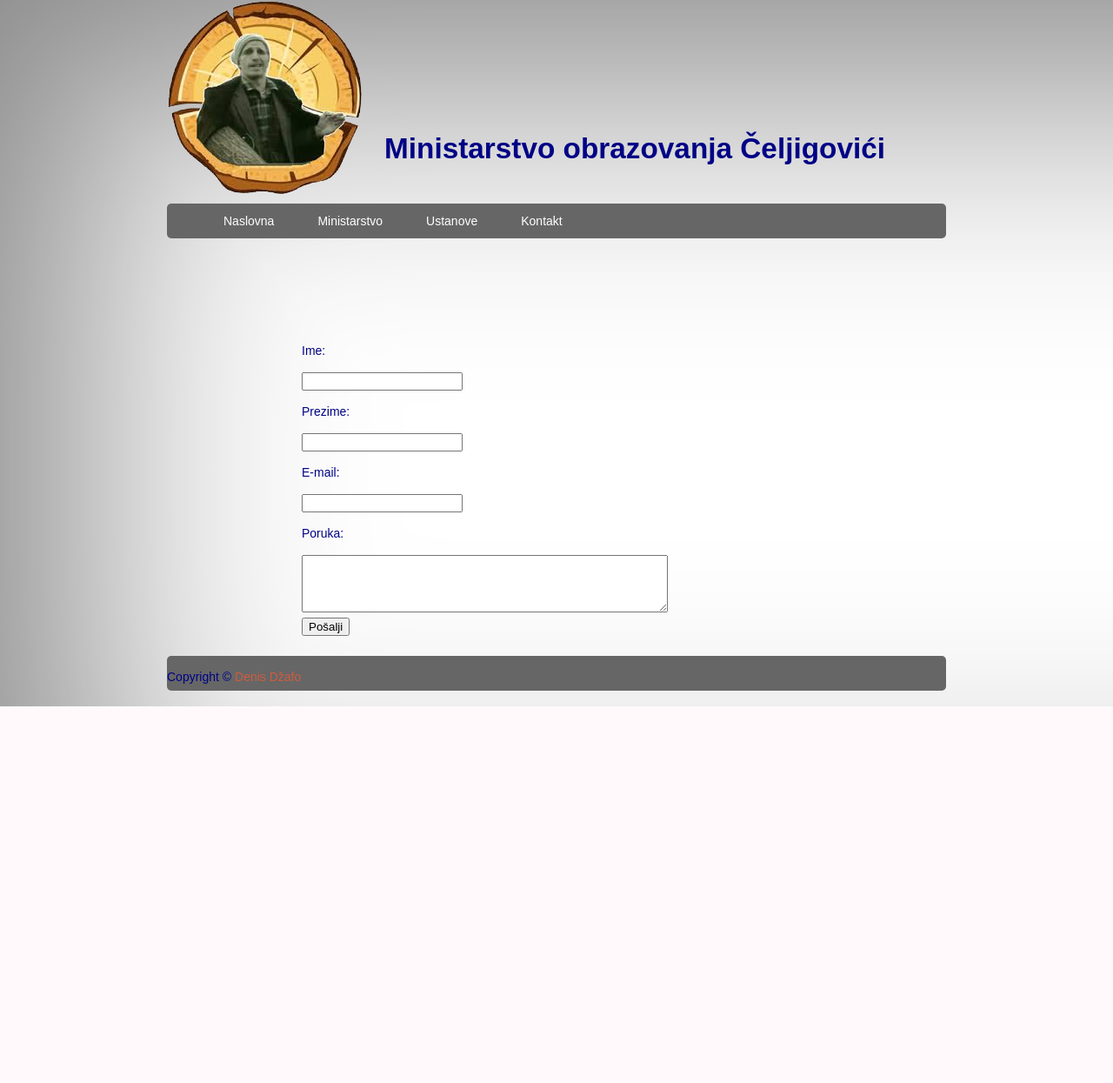
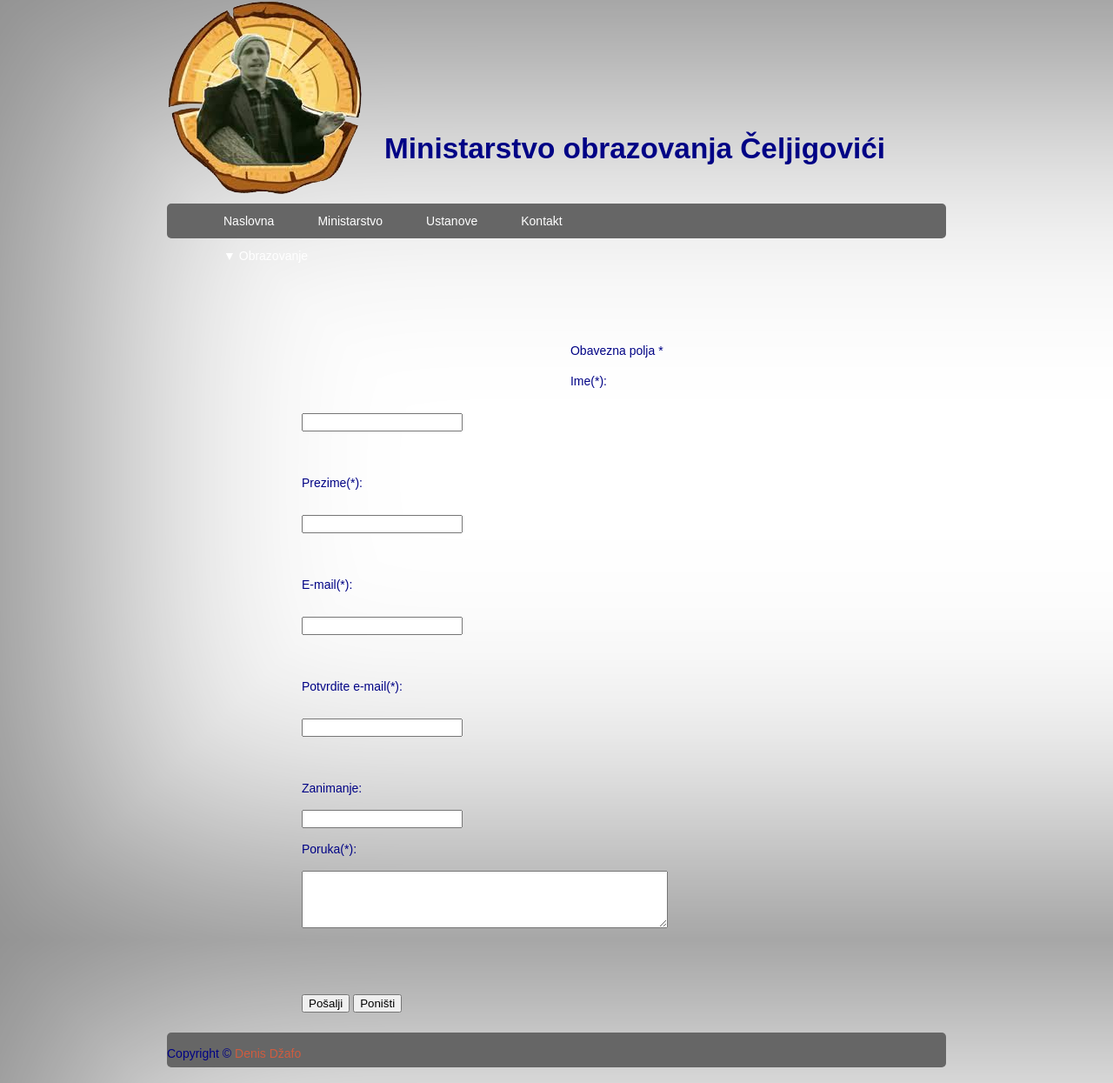
Before and after one commit to WebTehnologijeETF/ministarstvo_obrazovanja, a PHP site: page /kontakt.html in a window 1280 px wide; the page is wider, and only the part inside the window is pictured. Shown: that part at 87% size. Before the commit the page ends 812 px from the top of that part, so only its background shows below. Run offline with PHP 8.4, Linux system fonts and the light colour scheme.

Commit message:
Druga spirala

```diff
--- /dev/null
+++ b/javaScript/skripta.js
@@ -0,0 +1,79 @@
+function prikaziSakrij()
+{
+	var a=document.getElementById("obrazovanjeMeni");
+	var r=document.getElementById("Obrazovanje");
+
+	if(a.classList.contains("hidden"))
+	{
+		a.style.visibility="visible";
+		a.className="";
+		r.innerHTML="▲ Obrazovanje";
+	}
+	else{
+		a.className="hidden";
+	r.innerHTML="▼ Obrazovanje";
+	a.style.visibility="hidden";
+	}
+}
+
+function validacijaKontakt(){
+	var ime = document.getElementById('ime');
+    var prezime = document.getElementById('prezime');
+    if (ime.value == null || ime.value == "") {
+
+        document.getElementById('imeUpozorenje').style.visibility = 'visible';
+        document.getElementById('imeTekst').style.visibility = 'visible';
+        return false;
+
+    } else {
+        document.getElementById('imeUpozorenje').style.visibility = 'hidden';
+        document.getElementById('imeTekst').style.visibility = 'hidden';
+
+    }
+
+
+    if (prezime.value == null || prezime.value == "") {
+        document.getElementById('prezimeUpozorenje').style.visibility = 'visible';
+        document.getElementById('prezimeTekst').style.visibility = 'visible';
+        return false;
+    }
+    else {
+        document.getElementById('prezimeUpozorenje').style.visibility = 'hidden';
+        document.getElementById('prezimeTekst').style.visibility = 'hidden';
+    }
+
+    var email = document.getElementById('email');
+    var emailvalidacija = /[A-Z0-9._%+-]+@[A-Z0-9.-]+\.[A-Z]/i;
+    if (!emailvalidacija.test(email.value) || email.value == "") {
+        document.getElementById('emailUpozorenje').style.visibility = 'visible';
+        document.getElementById('emailTekst').style.visibility = 'visible';
+        return false;
+    }
+    else {
+        document.getElementById('emailUpozorenje').style.visibility = 'hidden';
+        document.getElementById('emailTekst').style.visibility = 'hidden';
+    }
+
+    var email2 = document.getElementById('email2');
+    if (email2.value != email.value) {
+        document.getElementById('email2Upozorenje').style.visibility = 'visible';
+        document.getElementById('email2Tekst').style.visibility = 'visible';
+        return false;
+    }
+    else {
+        document.getElementById('email2Upozorenje').style.visibility = 'hidden';
+        document.getElementById('email2Tekst').style.visibility = 'hidden';
+    }
+
+    var poruka = document.getElementById('poruka');
+    if (poruka.value == "") {
+        document.getElementById('porukaUpozorenje').style.visibility = 'visible';
+        document.getElementById('porukaTekst').style.visibility = 'visible';
+        return false;
+    }
+    else {
+        document.getElementById('porukaUpozorenje').style.visibility = 'hidden';
+        document.getElementById('porukaTekst').style.visibility = 'hidden';
+    }
+
+}
--- a/kontakt.html
+++ b/kontakt.html
@@ -16,26 +16,62 @@
             <li><a href="ministarstvo.html">Ministarstvo</a></li>
             <li><a href="ustanove.html">Ustanove</a></li>
             <li><a href="kontakt.html">Kontakt</a></li>
+            <li>
+					<a href="#" id="Obrazovanje" onclick="prikaziSakrij()"  >▼ Obrazovanje</a>
+					<div id="obrazovanjeMeni" class="hidden" >
+							<a href="#">Stipendije</a>
+							<a href="#">Takmičenja</a>
+							<a href="#">Stručno usavršavanje</a>
+					</div>
+            </li>
             </ul>
          </nav>
      </header>
     <div class="kontaktforma">
+        <p>Obavezna polja *</p>
+                     <div id="forma">
+			<form onsubmit="validacijaKontakt(); return false;">
 
-                        <p>Ime:</p>
+			<p>Ime(*):</p>
                         <input type="text" id="ime" name="ime" class="input1" />
-                        <p>Prezime:</p>
-                        <input type="text" name="prezime" class="input1" />
-                        <p>E-mail:</p>
-                        <input type="text" name="email" class="input1" />
+                        <img src="img/upozorenje.jpg" id="imeUpozorenje" />
+                        <p id="imeTekst"> Ime nije validno</p>
+            <p>Prezime(*):</p>
+                        <input type="text" id="prezime" name="prezime" class="input1" />
+                        <img src="img/upozorenje.jpg" id="prezimeUpozorenje" />
+                        <p id="prezimeTekst"> Prezime nije validno</p>
+            <p>E-mail(*):</p>
 
-                        <p>Poruka:</p>
-                        <textarea rows="4" name="poruka" cols="50" class="input1"></textarea>
+                        <input type="text" id="email" name="email" class="input1" />
+                        <img src="img/upozorenje.jpg" id="emailUpozorenje" />
+                        <p id="emailTekst"> Email nije validan</p>
+
+            <p>Potvrdite e-mail(*):</p>
+                        <input type="text" id="email2" name="email2" class="input1" />
+                        <img src="img/upozorenje.jpg" id="email2Upozorenje" />
+                        <p id="email2Tekst"> Email nije isti</p>
+
+            <p>Zanimanje: </p>
+                        <input type="text" name="zanimanje" class="input1" />
+
+			<br>
+			 <p>Poruka(*):</p>
+                        <textarea rows="4" id="poruka" name="poruka" cols="50" class="input1"></textarea>
+                        <img src="img/upozorenje.jpg" id="porukaUpozorenje" />
+                        <p id="porukaTekst"> Poruka mora sadržavati neki tekst</p>
                         <br/>
-                        <input type="submit" value="Pošalji" />
+
+			<div id="dugme">
+				<input type="submit" value="Pošalji">
+                <input type="reset" value="Poništi" />
+			</div>
+			</form>
+		</div>
 
         </div>
     <footer class="glavnifooter">
         <p>Copyright &copy;<a href="#" title="DenisDzafo"> Denis Džafo </a></p>
     </footer>
+    <SCRIPT src="javaScript/skripta.js"></SCRIPT>
     </body>
 </html>
--- a/stil/stil.css
+++ b/stil/stil.css
@@ -148,3 +148,54 @@ a:hover, a:active{
     margin-left: 150px;
     padding: 5px;
 }
+#imeUpozorenje {
+    visibility: hidden;
+}
+#imeTekst{
+    color: red;
+    visibility: hidden;
+}
+#prezimeUpozorenje {
+    visibility: hidden;
+}
+#prezimeTekst{
+    color: red;
+    visibility: hidden;
+}
+#emailUpozorenje {
+    visibility: hidden;
+}
+#emailTekst{
+    color: red;
+    visibility: hidden;
+}
+#email2Upozorenje {
+    visibility: hidden;
+}
+#email2Tekst{
+    color: red;
+    visibility: hidden;
+}
+#porukaUpozorenje {
+    visibility: hidden;
+}
+#porukaTekst{
+    color: red;
+    visibility: hidden;
+}
+ #obrazovanjeMeni
+{
+	visibility: hidden;
+}
+#obrazovanjeMeni
+{
+	background-color: #666;
+    color: white;
+	text-align: center;
+    border-radius:5px;
+}
+#glavniheader #obrazovanjeMeni a:hover
+{
+	background-color: #cf5c3f;
+	border-radius:5px;
+}
```
Also changed, not shown: index.html (+9 -1 lines), ministarstvo.html (+9 -0 lines), ustanove.html (+9 -0 lines).
